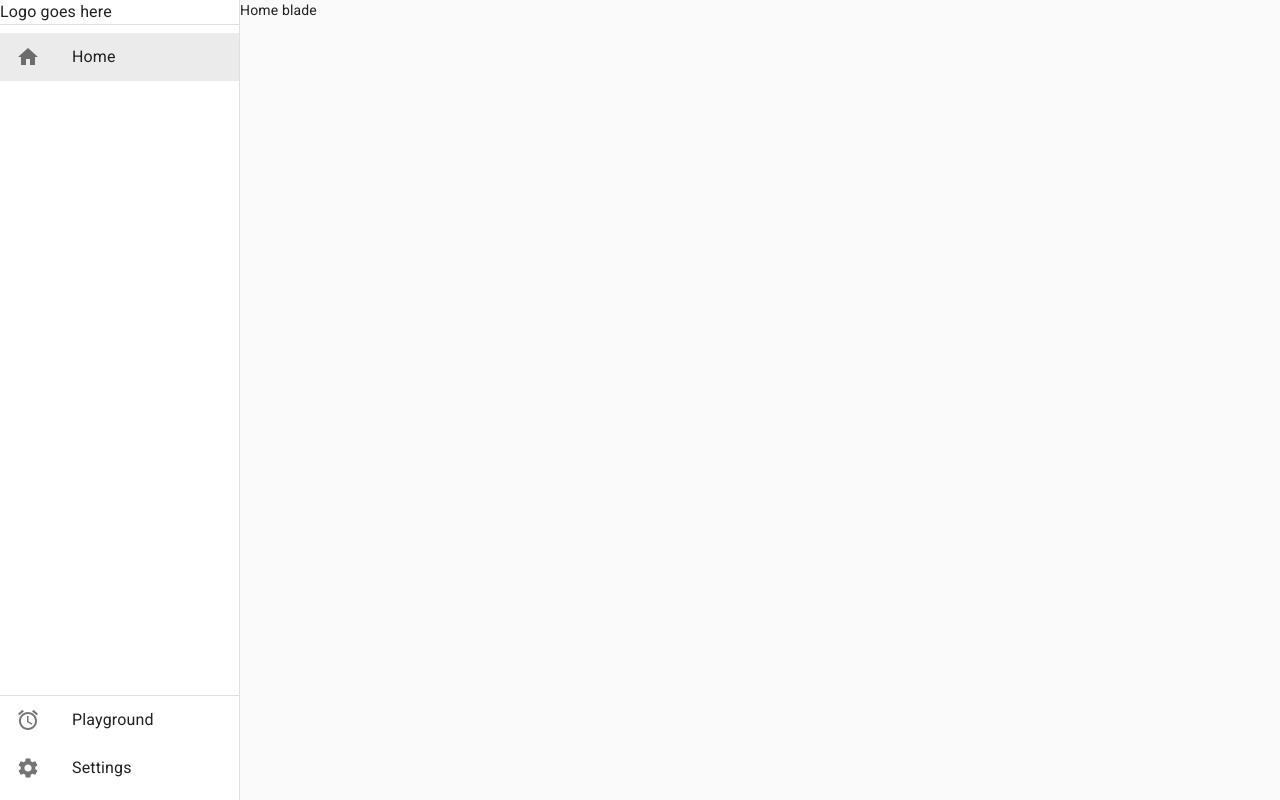
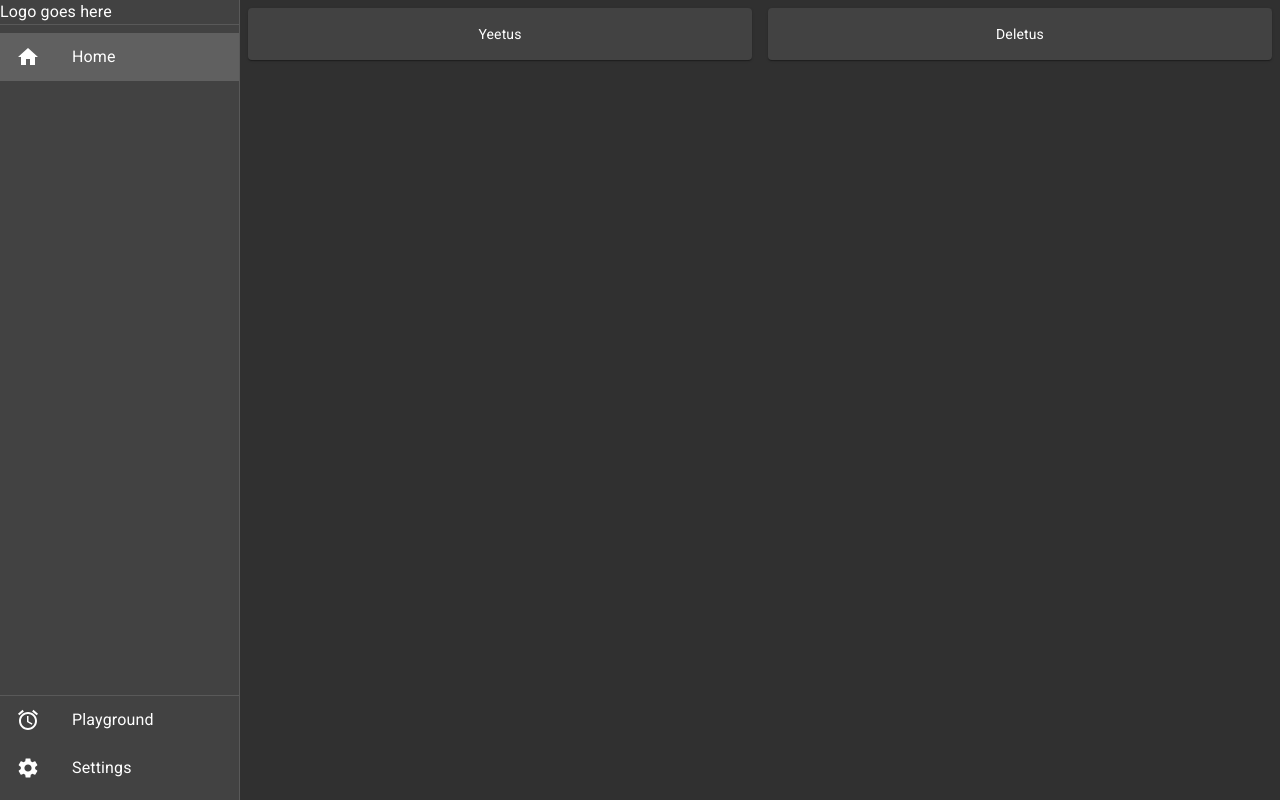
Before and after one commit to clayplumridge/react-game, a React app: page / in a window 1280 px wide. Built offline with nearby package versions, Linux system fonts and the light colour scheme.

Commit message:
Dark theme, fix some imports, play with Paper a bit

```diff
--- a/src/render/app.tsx
+++ b/src/render/app.tsx
@@ -12,9 +12,8 @@ import * as React from "react";
 import { Blade, BladeManager } from "@/render/state/BladeManager";
 import { Observer } from "@/render/components/Observer";
 import { theme } from "@/render/theme";
-import { HomeBlade, PlaygroundBlade } from "@/render/blades";
+import { HomeBlade, PlaygroundBlade, SettingsBlade } from "@/render/blades";
 import { BladeSidebarContent } from "@/render/blades/BladeSidebarContent";
-import { SettingsBlade } from "./blades/SettingsBlade";
 
 const sidebarWidth = 240;
 
@@ -63,6 +62,7 @@ export default function App() {
                     display="flex"
                     flexDirection="column"
                     flexGrow={1}
+                    p={1}
                 >
                     <Observer
                         observed={{
--- a/src/render/blades/HomeBlade.tsx
+++ b/src/render/blades/HomeBlade.tsx
@@ -1,5 +1,34 @@
+import {
+    createStyles,
+    Grid,
+    makeStyles,
+    Paper,
+    Theme
+} from "@material-ui/core";
 import * as React from "react";
 
+const useStyles = makeStyles((theme: Theme) =>
+    createStyles({
+        paper: {
+            padding: theme.spacing(2),
+            display: "flex",
+            flexDirection: "column",
+            alignItems: "center"
+        }
+    })
+);
+
 export const HomeBlade: React.FunctionComponent<{}> = () => {
-    return <div>Home blade</div>;
+    const styles = useStyles();
+
+    return (
+        <Grid container spacing={2}>
+            <Grid item xs={12} md={6}>
+                <Paper className={styles.paper}>Yeetus</Paper>
+            </Grid>
+            <Grid item xs={12} md={6}>
+                <Paper className={styles.paper}>Deletus</Paper>
+            </Grid>
+        </Grid>
+    );
 };
--- a/src/render/blades/index.ts
+++ b/src/render/blades/index.ts
@@ -1,2 +1,3 @@
 export { HomeBlade } from "./HomeBlade";
 export { PlaygroundBlade } from "./PlaygroundBlade";
+export { SettingsBlade } from "./SettingsBlade";
--- a/src/render/theme.ts
+++ b/src/render/theme.ts
@@ -1,6 +1,9 @@
 import { createMuiTheme } from "@material-ui/core";
 
 export const theme = createMuiTheme({
+    palette: {
+        type: "dark"
+    },
     props: {
         MuiButton: {
             disableRipple: true
```
